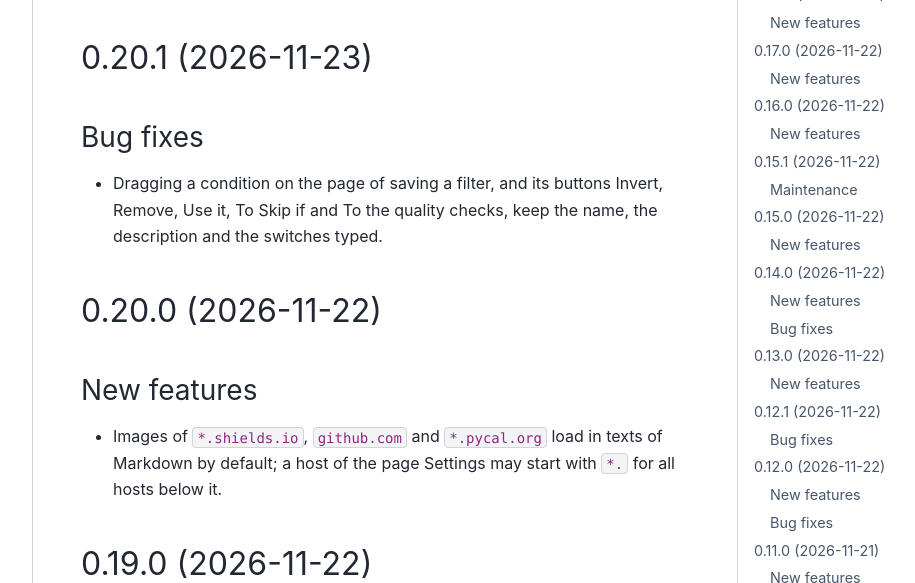
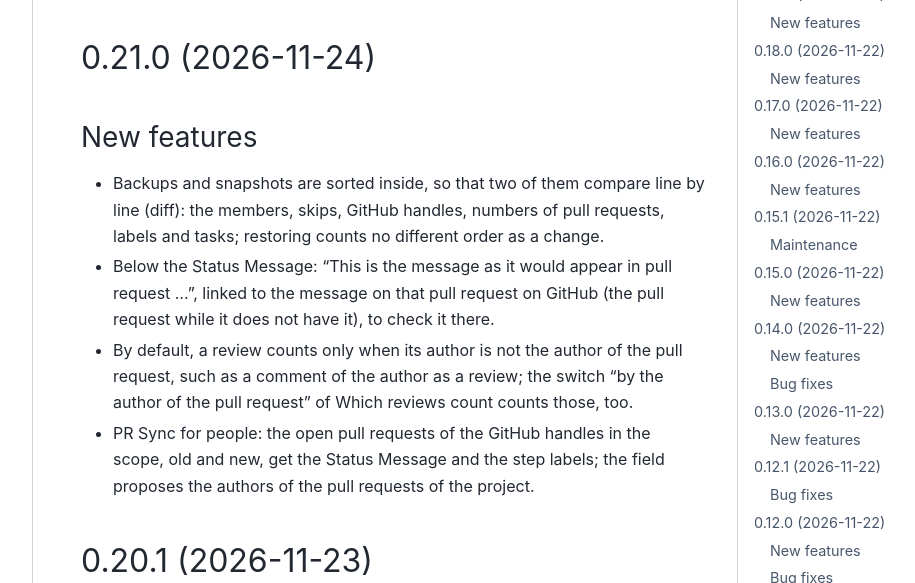
Before and after one commit to PyCalendar/dashboard.pycal.org, a Sphinx documentation site: the page built from docs/changelog.rst, in a window 1280 px wide and 900 px high, cut to the strip 317-900 px from the top of the window. Shown: the whole strip, without its empty margins (287-1202 px from the left). Built offline with Sphinx 7.4.7 and the PyData theme 0.15.4, drawn with Linux system fonts in a browser that asks for light colours; the version number could not be read and is left out; some of the changed text lies outside the part shown.

Commit message:
Release 0.21.0
Co-Authored-By: Claude Opus 5.5 <noreply@anthropic.com>

AI Prompts:
claude-opus-5-5: fixed address in the dashboard that redirects would be best. {pr_message_url} also as variable.  Just do releases without asking. You have the rules for the version numbers.  When it comes to auto-completing github handles - that should be consistent across the whole platform: Allow auto-completion of all github handles if possible - otherwise just use those that the database

```diff
--- a/docs/changelog.rst
+++ b/docs/changelog.rst
@@ -8,6 +8,22 @@ Changelog
 .. include:: _build/unreleased.rst
 
 .. towncrier release notes start
+
+0.21.0 (2026-11-24)
+-------------------
+
+New features
+~~~~~~~~~~~~
+
+- Backups and snapshots are sorted inside, so that two of them compare line by line (diff): the members,
+  skips, GitHub handles, numbers of pull requests, labels and tasks; restoring counts no different order as a change.
+- Below the Status Message: "This is the message as it would appear in pull request ...", linked to the message
+  on that pull request on GitHub (the pull request while it does not have it), to check it there.
+- By default, a review counts only when its author is not the author of the pull request, such as a comment
+  of the author as a review; the switch "by the author of the pull request" of Which reviews count counts those, too.
+- PR Sync for people: the open pull requests of the GitHub handles in the scope, old and new, get the
+  Status Message and the step labels; the field proposes the authors of the pull requests of the project.
+
 
 0.20.1 (2026-11-23)
 -------------------
```
Also changed, not shown: 4 other files.
